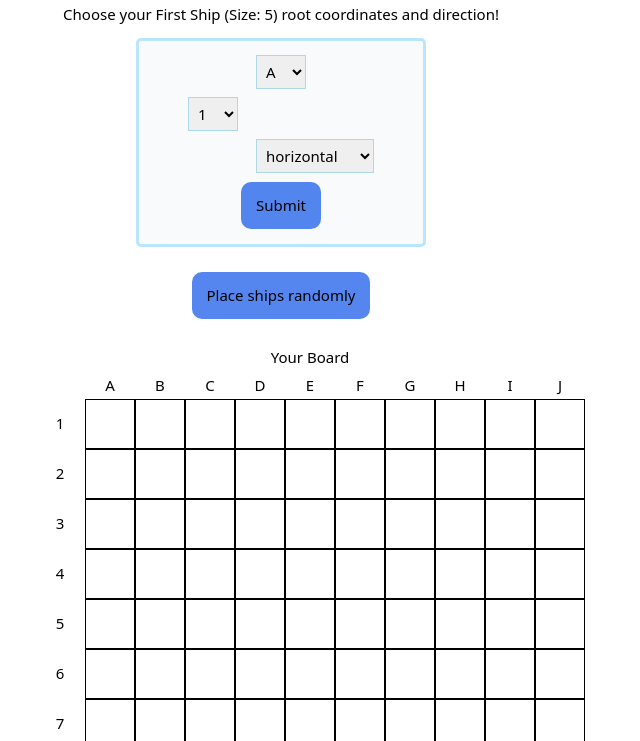
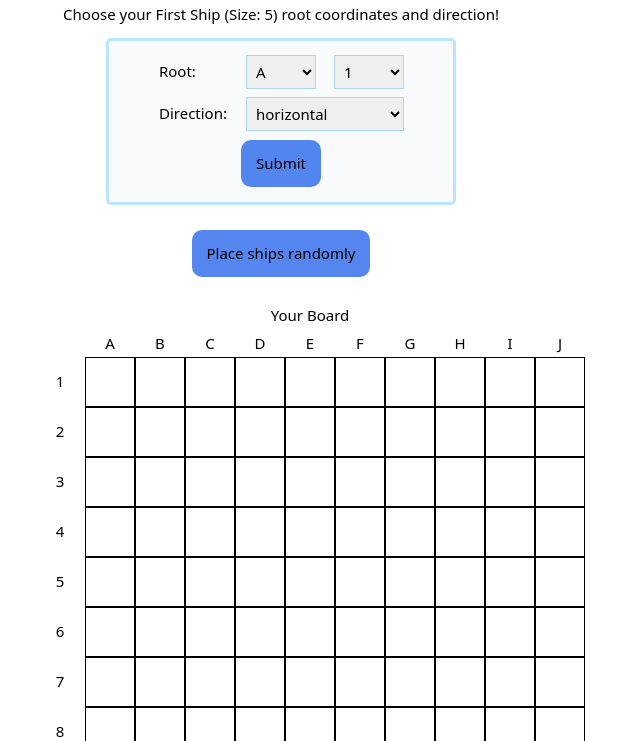
Before and after one commit to NestorNebula/battleship, a website built with webpack: page src/index.html in a window 1280 px wide. Shown: the part 59-800 px from the top of the page, without its empty margins (359-999 px from the left). Built offline with nearby package versions, Linux system fonts and the light colour scheme.

Commit message:
build: update form labels

```diff
--- a/src/index.html
+++ b/src/index.html
@@ -14,7 +14,7 @@
         Choose your First Ship (Size: 5) root coordinates and direction!
       </div>
       <form>
-        <label for="col"></label>
+        <label for="col">Root: </label>
         <select name="col" id="col">
           <option value="0">A</option>
           <option value="1">B</option>
@@ -27,7 +27,6 @@
           <option value="8">I</option>
           <option value="9">J</option>
         </select>
-        <label for="row"></label>
         <select name="row" id="row">
           <option value="0">1</option>
           <option value="1">2</option>
@@ -40,7 +39,7 @@
           <option value="8">9</option>
           <option value="9">10</option>
         </select>
-        <label for="direction"></label>
+        <label for="direction">Direction: </label>
         <select name="direction" id="direction">
           <option value="horizontal">horizontal</option>
           <option value="vertical">vertical</option>
```
